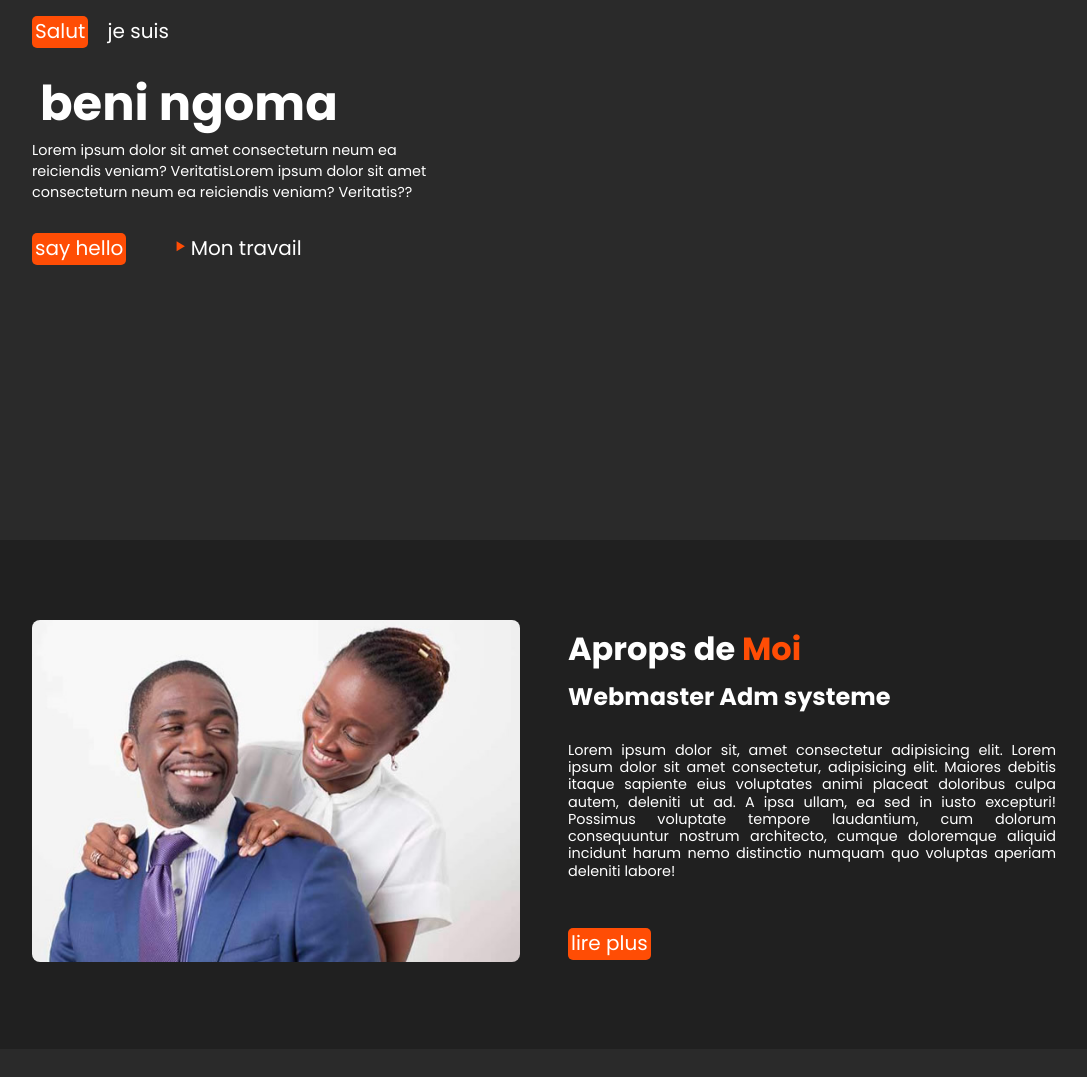
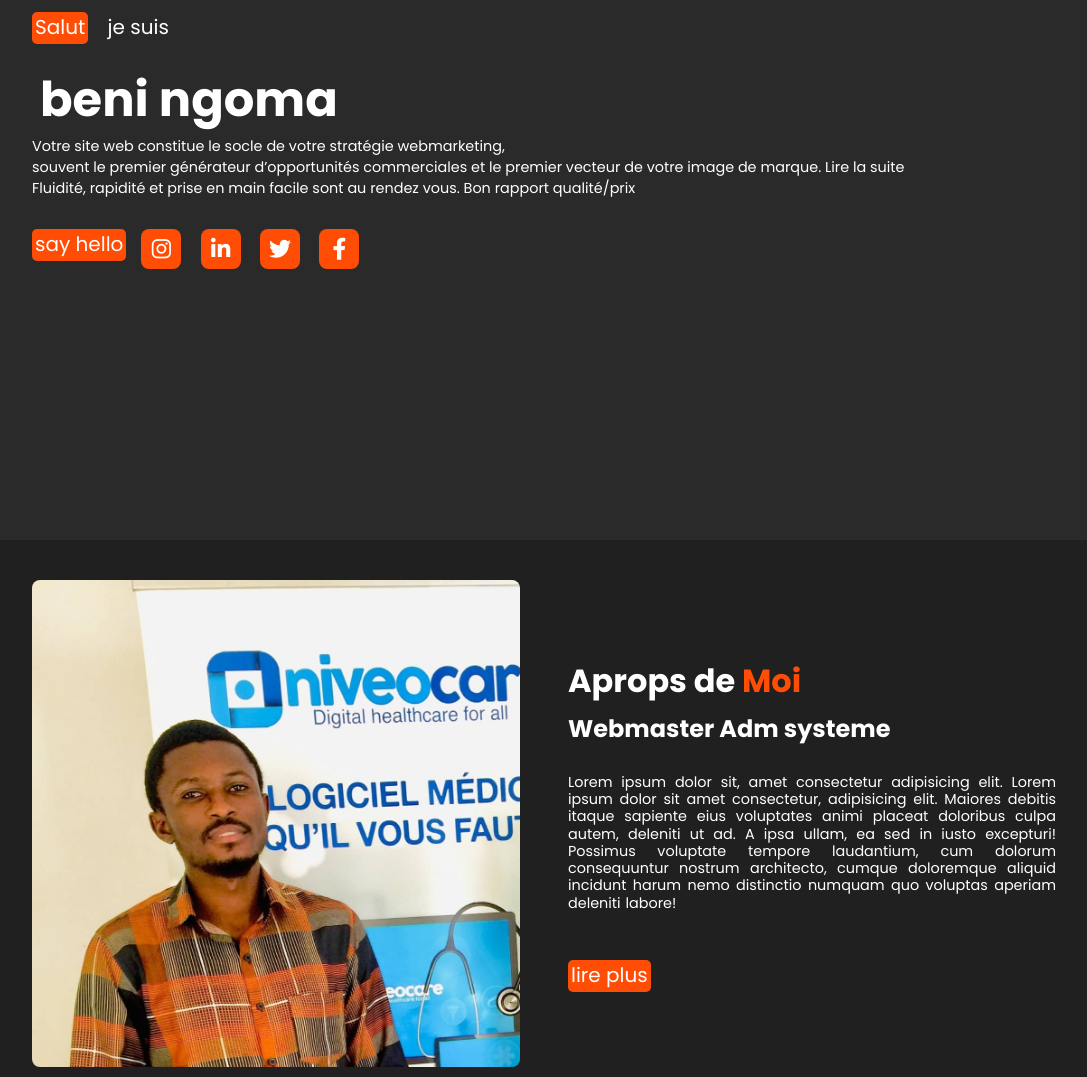
Before and after one commit to BeniNgoma/portfolio, a plain HTML site: page index.html in a window 1280 px wide. Shown: the part 260-1337 px from the top of the page, without its empty margins (96-1183 px from the left). Drawn offline with nearby package versions, Linux system fonts and the light colour scheme.

Commit message:
ajout de la photo about

```diff
--- a/index.html
+++ b/index.html
@@ -37,10 +37,17 @@
 <span class="two">je suis</span>
     </div>
  <h1>beni ngoma</h1>
-<p>Lorem ipsum dolor sit amet consecteturn neum ea <br> reiciendis veniam? VeritatisLorem ipsum dolor sit amet <br> consecteturn neum ea reiciendis veniam? Veritatis??</p>
+<p>  Votre site web constitue le socle de votre stratégie webmarketing,<br>  souvent le premier générateur d’opportunités commerciales et le premier vecteur de votre image de marque.
+    Lire la suite<br> Fluidité, rapidité et prise en main facile sont au rendez vous. Bon rapport qualité/prix</p>
 <div class="bouton">
     <a href="#" class="btn  one" >say hello</a>
-    <a href="#" class="btn2"><span><i class="bx bx-play"></i></span>Mon travail</a>
+    <div class="contact-icon">
+        <a href="#"><i class="fa-brands fa-instagram"></i></a>
+        <a href="#"><i class="fa-brands fa-linkedin-in"></i></i></a>
+        <a href="#"><i class="fa-brands fa-twitter"></i></a>
+        <a href="#"><i class="fa-brands fa-facebook-f"></i></a>
+    </div>
+    <!-- <a href="#" class="btn2"><span><i class="bx bx-play"></i></span>Mon travail</a> -->
 </div>
 </div>
    </section>
@@ -49,7 +56,7 @@
 
     <section class="about" id="about">
     <div class="about-image">
-        <img src="./image/about8.png" alt="">
+        <img src="./image/WhatsApp Image 2023-05-22 at 01.42.44.jpeg" alt="">
     </div>
     <div class="about-text">
     <h2>Aprops de <span>Moi</span></h2>
@@ -70,7 +77,7 @@
             <i class="fa-solid fa-globe"></i>
            </div>
            <h3>Webmaster</h3>
-           <p> je conçois, développe et entretiens vos site internet ou intranet. je mets en forme les contenus,je  maintiens les  plateformes technique et je m'occupe du référencement, en collaboration avec les web designers ..</p><br>
+           <p> je conçois, développe et entretiens vos site internet ou intranet. je mets en forme les contenus,je  maintiens les  plateformes technique et je m'occupe du référencement.</p><br>
             <a href="#" class=" one">lire plus</a>
         </div>
         <div class="box">
--- a/style.css
+++ b/style.css
@@ -32,7 +32,8 @@ header{
 display: flex;
 align-items: center;
 justify-content: space-between;
-padding: 20px 10%;
+padding: 40px 10% 40px;
+/* padding: 20px 10%;  */
 background: transparent;
 border-bottom: 1px solid transparent;
 }
@@ -81,7 +82,7 @@ transition: all .45s ease;
         color:   var(--main-color);
       }
      section{
-        padding: 80px 10% 80px;
+        padding: 40px 10% 40px;
     }
     .home{
         position: relative;
@@ -127,6 +128,9 @@ transition: all .45s ease;
         font-size: 20px;
         font-weight: 500px;
         color: var(--text-color);
+     }
+     .bouton{
+          display: flex;
      }
     .home-text h1{
         font-size: var(--big-font);
@@ -178,6 +182,8 @@ transition: all .45s ease;
      line-height: 1.2;
      margin-bottom: 3rem;
      text-align: justify;
+     letter-spacing: normal;
+     word-spacing: 1px;
 
 }
 .Services-{
@@ -326,6 +332,7 @@ color: var(--text-color);
     outline: none;
     border-radius: 8px;
     margin-bottom: 10px;
+    color: var(--write-color);
 
  }
  .contact-icon i{
@@ -564,6 +571,7 @@ color: var(--text-color);
             padding: 70px 8% 70px;
         }
 
+
           }
 
 
@@ -602,6 +610,7 @@ h1{
 
 .bouton{
     margin-top: 20px;
+    di
 }
 .btn:hover{
     transform: scale(0.9);
```
Also changed, not shown: image/WhatsApp Image 2023-05-22 at 01.42.44.jpeg (added).
